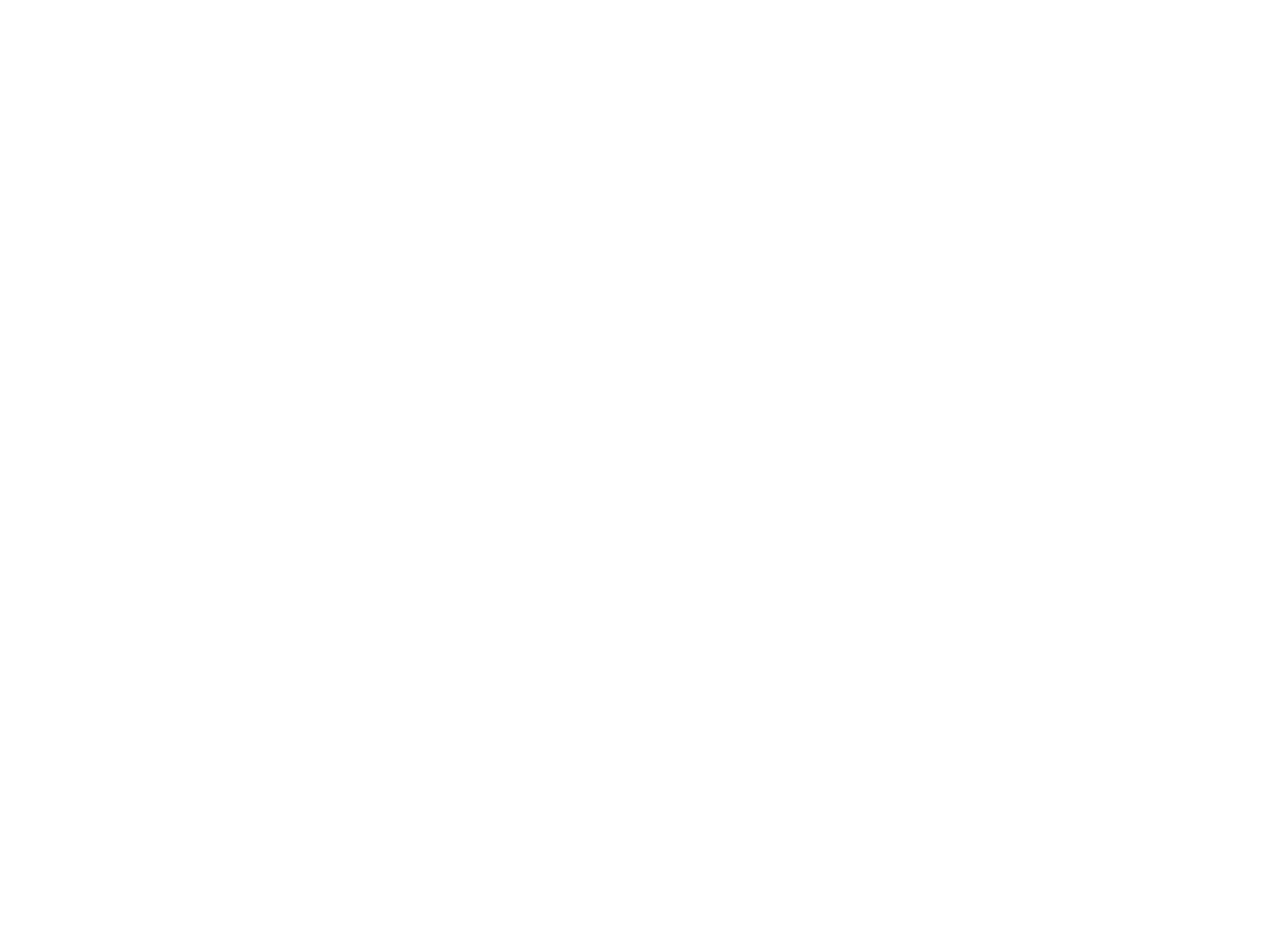
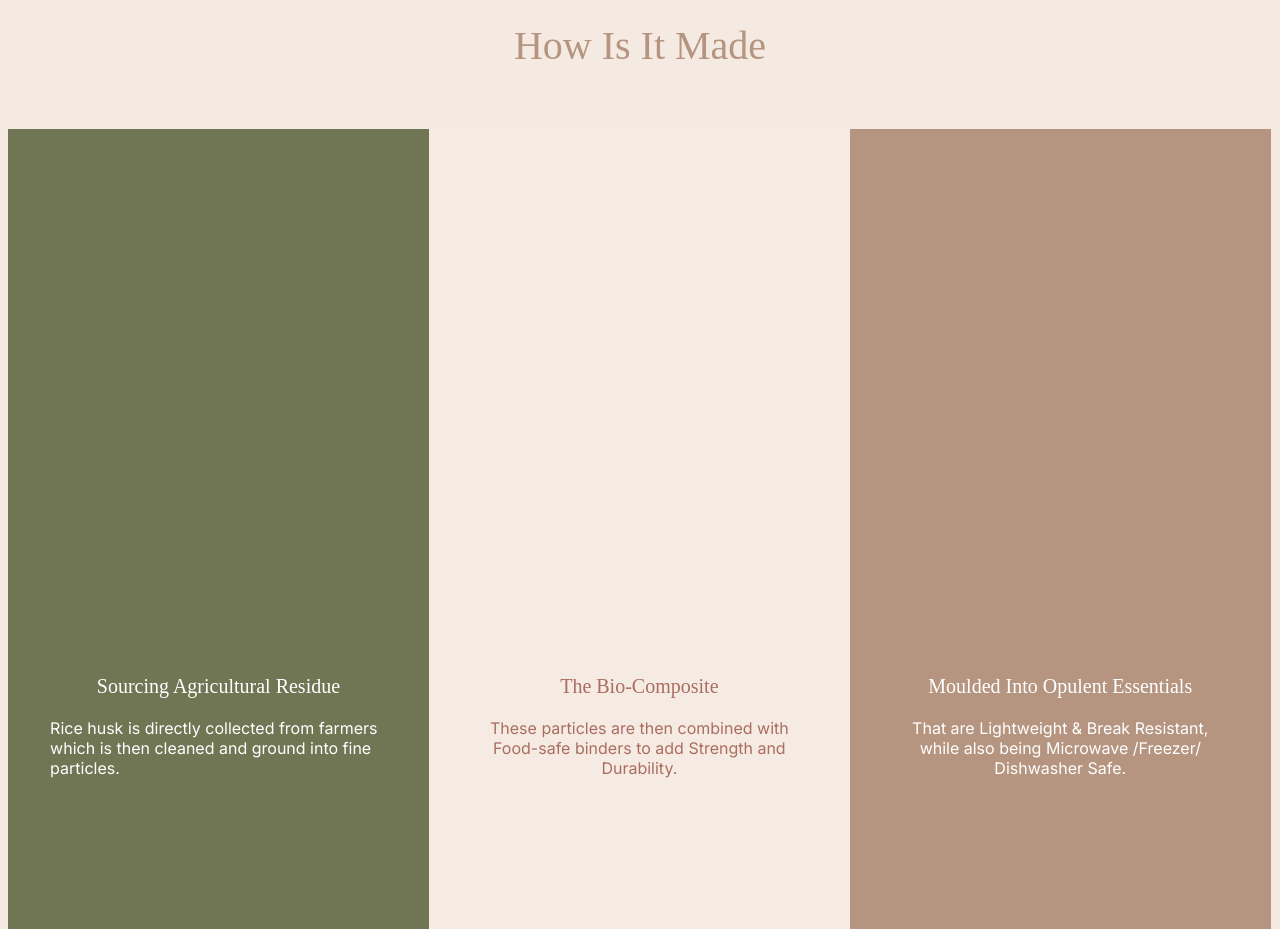
Before and after one commit to aayushhhpaliwal/NewMae, a Next.js app: page / in a window 1280 px wide. Shown: the part 1100-2029 px from the top of the page. Before the commit the page ends 1070 px from the top, so only its background shows below. Built offline with nearby package versions, Linux system fonts and the light colour scheme.

Commit message:
Home page 2

```diff
--- a/src/app/globals.css
+++ b/src/app/globals.css
@@ -1,6 +1,7 @@
 /* Add global styles */
 body {
   font-family: Arial, sans-serif;
+  background-color: #F4EAE2;
 }
 
 nav {
--- a/src/app/page.tsx
+++ b/src/app/page.tsx
@@ -1,14 +1,25 @@
+'use client';
+
 import Image from 'next/image'
 import Navbar from '@/components/NavBar'
 import MugImage from '@/components/homecompo/MugImage'
 import FeaturedIn from '@/components/homecompo/FeaturedIn'
+import HowIsIt from '@/components/homecompo/HowIsIt';
 
 export default function Home() {
   return (
    <div>
+    <style jsx>{`
+    body {
+      background-color:#F4EAE2;
+    }
+    `}
+
+    </style>
     <Navbar />
     <MugImage />
     <FeaturedIn />
+    <HowIsIt />
     </div>
 
   )
--- /dev/null
+++ b/src/components/homecompo/HowIsIt.tsx
@@ -0,0 +1,117 @@
+import React from 'react';
+
+const HowIsIt: React.FC = () => {
+  const containerStyle = {
+    height: '100vh',
+  };
+
+  const testStyle = {
+    backgroundColor: '#F4EAE2',
+  };
+
+  const HMadeStyle = {
+    textAlign: 'center',
+    fontSize: '40px',
+    fontFamily: 'Recline',
+    padding: '20px',
+    // textAlign: 'center',
+    color: '#B69580',
+  };
+
+  const threeTestimonialStyle = {
+    display: 'flex',
+    flexWrap: 'wrap',
+    width: '100%',
+    height: '100vh',
+    color: 'white',
+  };
+
+  const testOneStyle = {
+    display: 'flex',
+    flexDirection: 'column',
+    width: '33.3%',
+    padding: '30px 0',
+  };
+
+  const testinImgStyle = {
+    width: '60%',
+    margin: 'auto',
+    opacity: 0,
+  };
+
+  const sec50Style = {
+    width: '80%',
+  };
+
+  const testHeadStyle = {
+    fontSize: '20px',
+    fontFamily: 'Recline',
+    marginTop: '10px',
+  };
+
+  const testContentStyle = {
+    textAlign: 'left',
+  };
+
+  return (
+    <section style={containerStyle}>
+      <div style={testStyle} className="test">
+        <p style={HMadeStyle}>How Is It Made</p>
+      </div>
+      <div className="three-testimonial" style={threeTestimonialStyle}>
+        <div style={{ ...testOneStyle, backgroundColor: '#707654' }}>
+          <img
+            src="https://cdn.shopify.com/s/files/1/0667/8318/3163/files/TheBio-Composite_Icon_a6849695-ad9f-4d12-9dc5-81a042a12dd5.png?v=1680584530"
+            alt=""
+            className="testin-img"
+            style={testinImgStyle}
+          />
+          <div style={{ ...sec50Style, textAlign: 'center', margin: 'auto' }}>
+            <p style={testHeadStyle} className="test-head">
+              Sourcing Agricultural Residue
+            </p>
+            <p style={testContentStyle} className="test-content">
+              Rice husk is directly collected from farmers which is then cleaned and ground into fine particles.
+            </p>
+          </div>
+        </div>
+
+        <div className="test-one" style={{ ...testOneStyle, backgroundColor: '#f5ebe2' }}>
+          <img
+            src="https://cdn.shopify.com/s/files/1/0667/8318/3163/files/TheBio-Composite_Icon_79561255-7930-48de-9b7f-df16eabcf8df.png?v=1680584805"
+            alt=""
+            className="testin-img_2"
+            style={testinImgStyle}
+          />
+          <div style={{ ...sec50Style, textAlign: 'center', margin: 'auto', color: '#AB6D61' }}>
+            <p style={testHeadStyle} className="test-head">
+              The Bio-Composite
+            </p>
+            <p className="test-content">
+              These particles are then combined with Food-safe binders to add Strength and Durability.
+            </p>
+          </div>
+        </div>
+
+        <div className="test-one" style={{ ...testOneStyle, backgroundColor: '#B69580' }}>
+          <img
+            src="https://cdn.shopify.com/s/files/1/0667/8318/3163/files/Mug_icon_4737689d-c82c-4d87-80b8-ad0f4ad76c44.png?v=1680583902"
+            alt=""
+            className="testin-img_3"
+            style={testinImgStyle}
+          />
+          <div style={{ ...sec50Style, textAlign: 'center', margin: 'auto' }}>
+            <p style={testHeadStyle} className="test-head">
+              Moulded Into Opulent Essentials
+            </p>
+            <p className="test-content">
+              That are Lightweight & Break Resistant, while also being Microwave /Freezer/ Dishwasher Safe.
+            </p>
+          </div>
+        </div>
+      </div>
+    </section>
+  );
+};
+
+export default HowIsIt;
```
Also changed, not shown: src/Pages/_app.tsx (line endings or trailing spaces).
